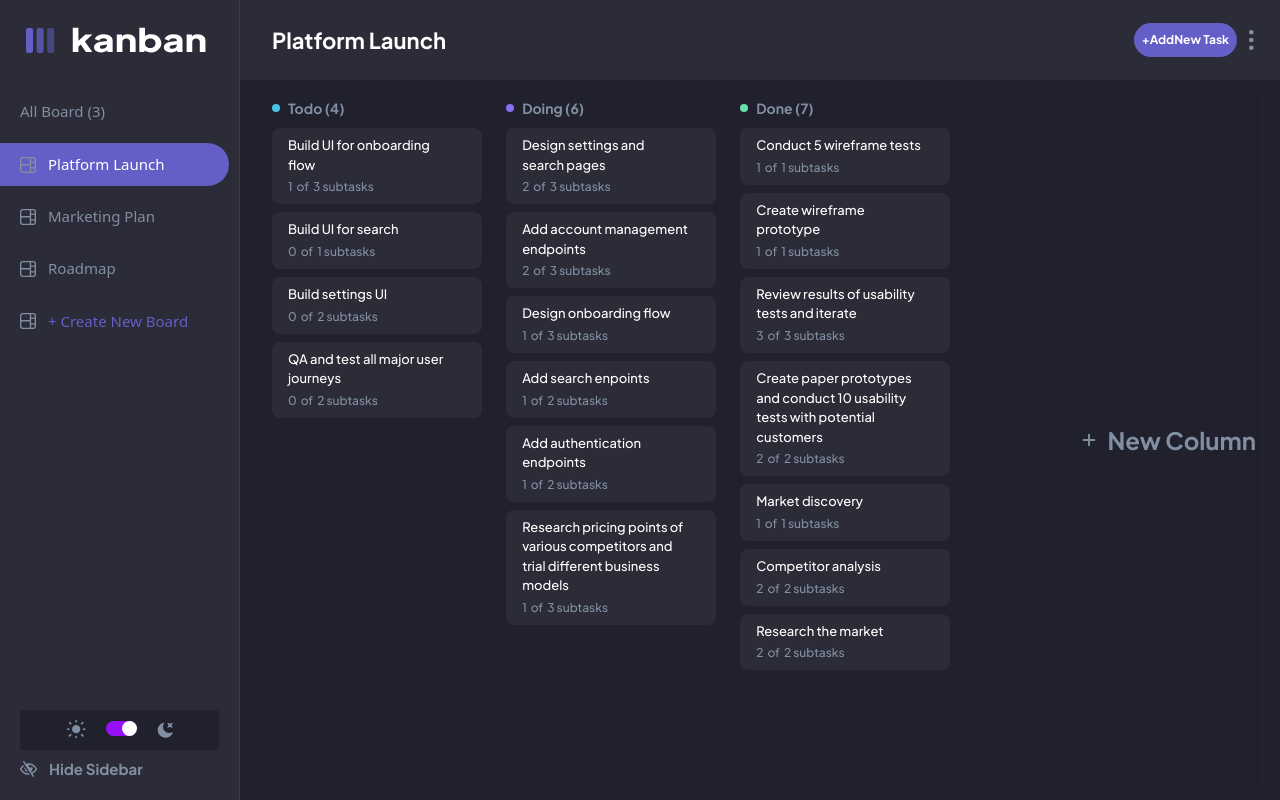
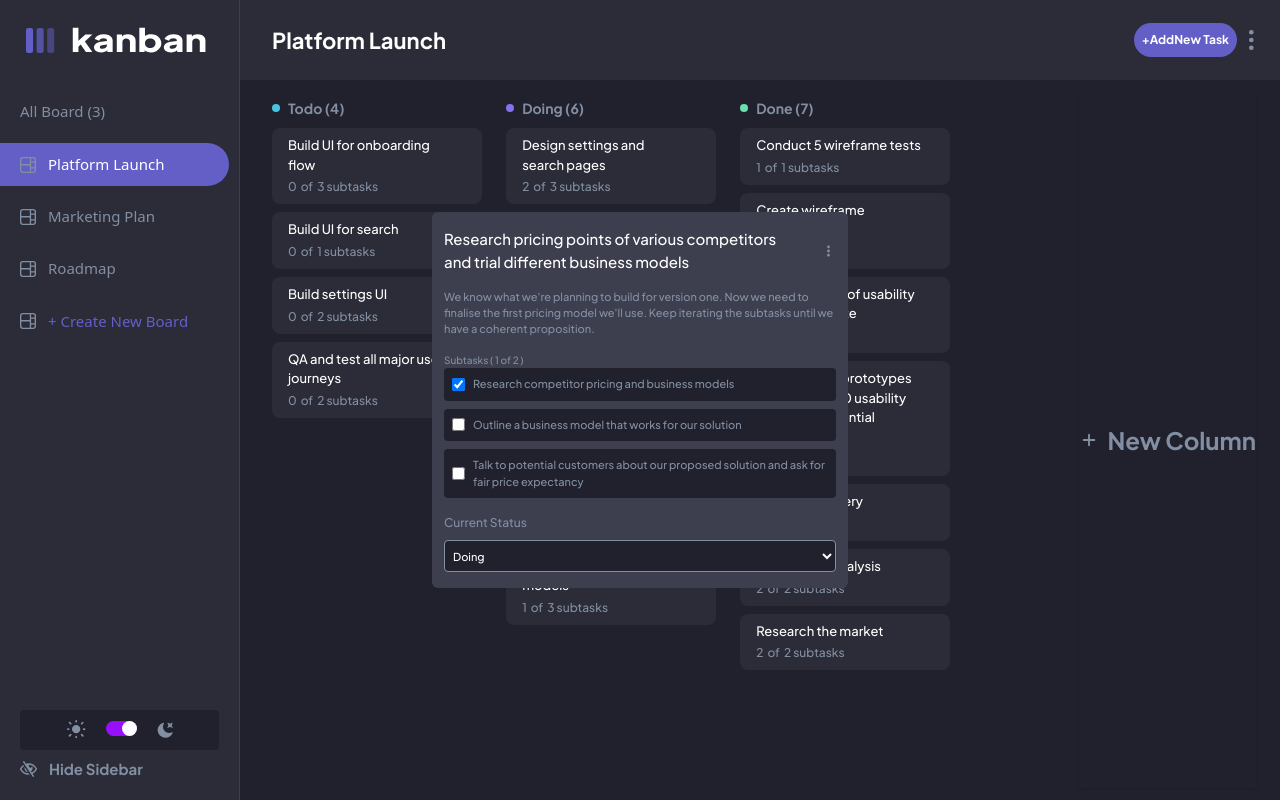
Before and after one commit to BigDahn/kanban_App, a React (Vite) app: page / in a window 1280 px wide. Both pictures are taken after a click on the element 611 px from the left and 567 px from the top of the page. Built offline with nearby package versions, Linux system fonts and the light colour scheme.

Commit message:
edit modal 90% done

```diff
--- a/data.json
+++ b/data.json
@@ -13,7 +13,7 @@
               "subtasks": [
                 {
                   "title": "Sign up page",
-                  "isCompleted": true
+                  "`isCompleted`": true
                 },
                 {
                   "title": "Sign in page",
--- a/src/App.jsx
+++ b/src/App.jsx
@@ -5,10 +5,13 @@ import Main from "./components/Main";
 import Sidebar from "./components/Sidebar";
 import NewColumn from "./components/NewColumn";
 import AddTask from "./components/AddTask";
+import EditTaskModal from "./components/EditTaskModal";
 
 function App() {
-  const { addColumnModal, addNewTask } = useSelector((state) => state.kanban);
-
+  const { addColumnModal, addNewTask, editTaskModal } = useSelector(
+    (state) => state.kanban
+  );
+  console.log(editTaskModal);
   return (
     <main className="grid min-h-screen m-auto box-border grid-rows-[80px_auto]">
       <Header />
@@ -17,6 +20,7 @@ function App() {
         <Main />
         {addColumnModal && <NewColumn />}
         {addNewTask && <AddTask />}
+        {editTaskModal && <EditTaskModal />}
       </Container>
     </main>
   );
--- /dev/null
+++ b/src/components/EditTaskModal.jsx
@@ -0,0 +1,78 @@
+import { EllipsisVerticalIcon } from "@heroicons/react/16/solid";
+import { useState } from "react";
+import { useSelector } from "react-redux";
+
+function EditTaskModal() {
+  const { editTaskInfo, data, activeState } = useSelector(
+    (state) => state.kanban
+  );
+  const [isEdit, setIsEdit] = useState(false);
+  const { title, name } = editTaskInfo;
+
+  console.log();
+
+  return (
+    <div className="absolute inset-0 max-h-min flex flex-col gap-[3rem] items-start px-3 py-4 max-w-[26rem] m-auto rounded-md bg-primary-500 ">
+      {data
+        .filter((s) => s.name === activeState)[0]
+        .columns.filter((s) => s.name === name)[0]
+        .tasks.filter((s) => s.title === title)
+        .map((s) => {
+          const { title, description, status, subtasks } = s;
+          return (
+            <section className="flex flex-col gap-4 w-full">
+              <div className="flex w-full gap-4  items-center justify-between">
+                <h3 className="text-white text-[15px] font-plus-jakarta-sans font-medium ">
+                  {title}
+                </h3>
+                <EllipsisVerticalIcon className="size-6 text-primary-600 hover:text-primary-100" />
+              </div>
+              {description && (
+                <h3 className="text-[11px] font-plus-jakarta-sans text-primary-600 font-medium leading-[1rem] ">
+                  {description}
+                </h3>
+              )}
+              <div>
+                <h3 className="text-primary-600 font-medium text-[10px] font-plus-jakarta-sans">
+                  Subtasks ( {subtasks.filter((s) => s.isCompleted).length} of{" "}
+                  {subtasks.filter((s) => !s.isCompleted).length} )
+                </h3>
+                <div className="flex flex-col text-[11px] font-plus-jakarta-sans  gap-2">
+                  {subtasks.map((s) => {
+                    const { isCompleted, title } = s;
+                    return (
+                      <div className="flex text-[11px] font-plus-jakarta-sans items-center gap-2 bg-primary-300 text-primary-600 py-2 px-2 rounded-sm">
+                        <input
+                          type="checkbox"
+                          checked={isCompleted}
+                          disabled={isEdit}
+                        />
+                        <p className="font-medium text-primary-600">{title}</p>
+                      </div>
+                    );
+                  })}
+                </div>
+              </div>
+              <div className="flex flex-col gap-2">
+                <label className="text-[12px] font-plus-jakarta-sans font-medium text-primary-600">
+                  Current Status
+                </label>
+                <select className="border-primary-600 border-1 rounded-sm h-[2rem] px-1 bg-primary-300 hover:border-primary-100  text-[11px] font-plus-jakarta-sans font-medium text-white outline-none">
+                  <option className="text-white">{status}</option>
+                  {data
+                    .filter((s) => s.name === activeState)[0]
+                    .columns.map((s) => s.name)
+                    .filter((s) => s !== status)
+                    .map((s) => (
+                      <option className="bg-primary-300">{s}</option>
+                    ))}
+                </select>
+              </div>
+            </section>
+          );
+        })}
+    </div>
+  );
+}
+
+export default EditTaskModal;
--- a/src/components/Main.jsx
+++ b/src/components/Main.jsx
@@ -1,7 +1,7 @@
 import { PlusIcon } from "@heroicons/react/16/solid";
 import { useState } from "react";
 import { useDispatch, useSelector } from "react-redux";
-import { newColumn } from "../feature/kanban/kanbanSlice";
+import { newColumn, openEditTaskModal } from "../feature/kanban/kanbanSlice";
 
 function Main() {
   const [index, setIndex] = useState();
@@ -58,6 +58,9 @@ function Main() {
                         onMouseOver={() => setIndex(title)}
                         onMouseLeave={() => setIndex("")}
                         key={i}
+                        onClick={() =>
+                          dispatch(openEditTaskModal({ name, title }))
+                        }
                       >
                         <main className="flex flex-col gap-[0.2rem]">
                           <h3
--- a/src/feature/kanban/kanbanSlice.js
+++ b/src/feature/kanban/kanbanSlice.js
@@ -6,6 +6,8 @@ const initialState = {
   activeState: boards.at(0).name,
   addColumnModal: false,
   addNewTask: false,
+  editTaskModal: false,
+  editTaskInfo: [],
 };
 
 const kanbanSlice = createSlice({
@@ -45,6 +47,11 @@ const kanbanSlice = createSlice({
     closeAddNewTaskModal: (state, action) => {
       state.addNewTask = false;
     },
+    openEditTaskModal: (state, action) => {
+      state.editTaskModal = true;
+      console.log(action);
+      state.editTaskInfo = action.payload;
+    },
   },
 });
 
@@ -56,5 +63,6 @@ export const {
   addColumn,
   addNewTaskBtn,
   closeAddNewTaskModal,
+  openEditTaskModal,
 } = kanbanSlice.actions;
 export default kanbanSlice.reducer;
```
